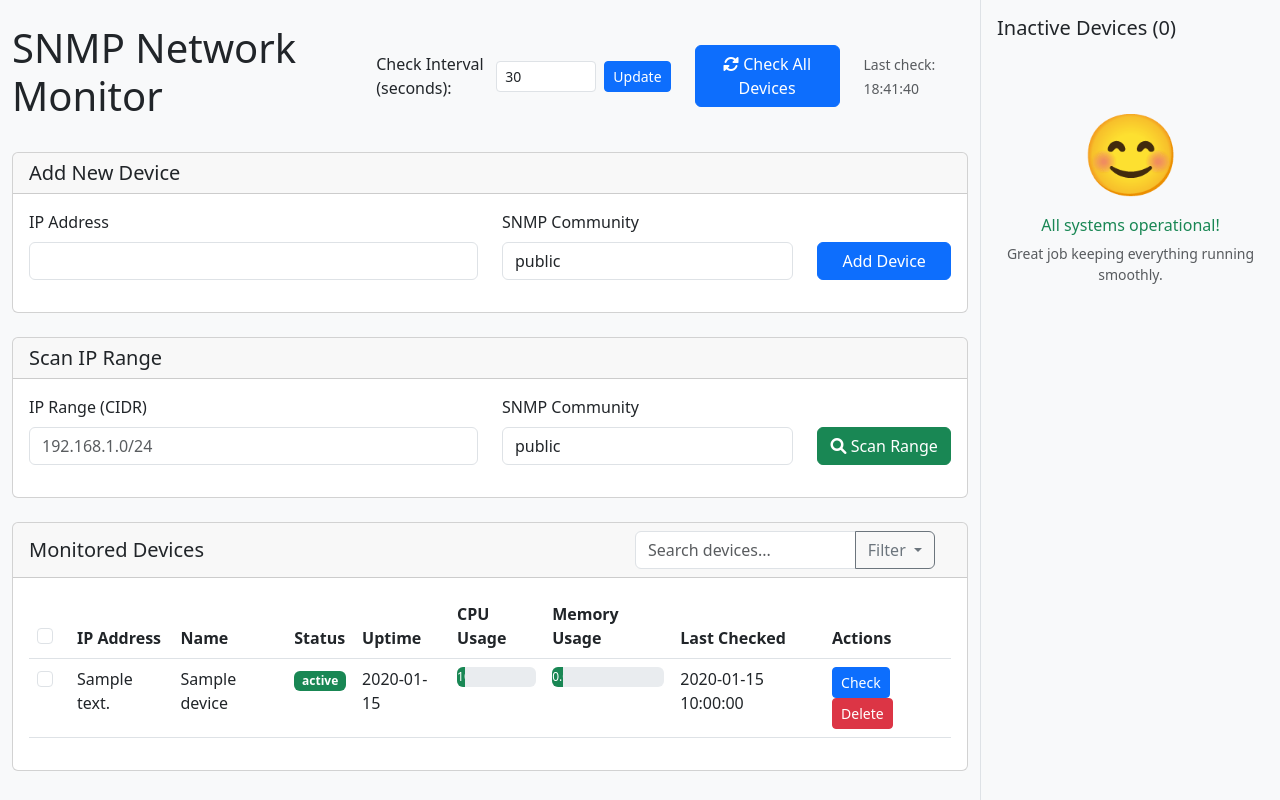
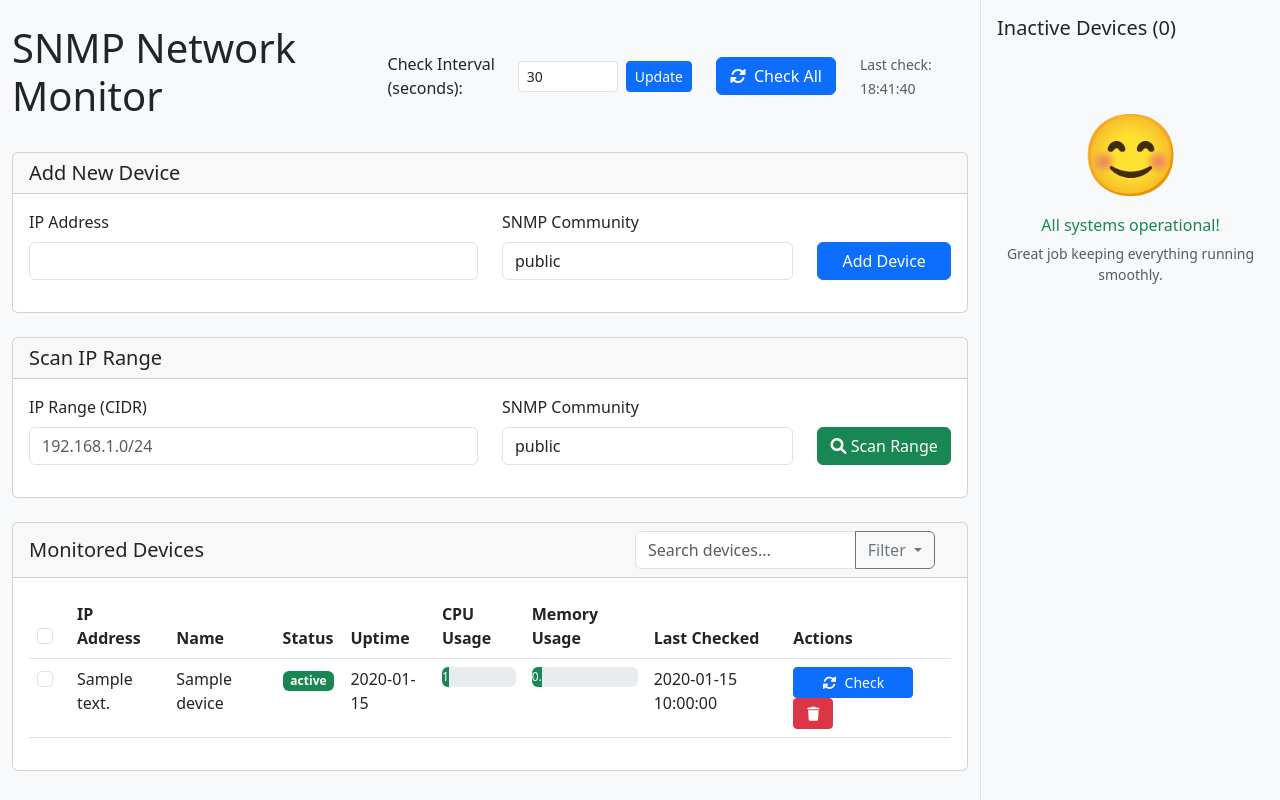
Before and after one commit to Kszyszka/nyo-snmp, a Flask app: page / in a window 1280 px wide. Run offline with Flask 3, Linux system fonts and the light colour scheme; tables that the repository leaves empty hold one stand-in row (values such as "Sample post").

Commit message:
Poprawki wizualne

```diff
--- a/templates/index.html
+++ b/templates/index.html
@@ -73,6 +73,41 @@
             font-size: 0.875rem;
             display: none;
         }
+
+        /* Add fixed width styles for buttons */
+        .btn-fixed-width {
+            width: 140px;
+            display: inline-flex;
+            align-items: center;
+            justify-content: center;
+            gap: 0.5rem;
+            white-space: nowrap;
+        }
+
+        .btn-fixed-width-sm {
+            width: 120px;
+            display: inline-flex;
+            align-items: center;
+            justify-content: center;
+            gap: 0.5rem;
+            white-space: nowrap;
+        }
+
+        .btn-fixed-width-xs {
+            width: 40px;
+            display: inline-flex;
+            align-items: center;
+            justify-content: center;
+        }
+
+        /* Ensure buttons maintain height */
+        .btn {
+            height: 38px;
+        }
+
+        .btn-sm {
+            height: 31px;
+        }
     </style>
 </head>
 <body class="bg-light">
@@ -91,8 +126,8 @@
                                name="interval" value="{{ check_interval }}" min="30" style="width: 100px;">
                         <button type="submit" class="btn btn-primary btn-sm">Update</button>
                     </form>
-                    <a href="{{ url_for('check_all_devices_now') }}" class="btn btn-primary me-4">
-                        <i class="fas fa-sync-alt"></i> Check All Devices
+                    <a href="{{ url_for('check_all_devices_now') }}" class="btn btn-primary me-4 btn-fixed-width" id="checkAllDevicesBtn">
+                        <i class="fas fa-sync-alt"></i> Check All
                     </a>
                     <div class="text-muted">
                         <small>Last check: <span id="lastCheckTime">{{ last_check_time.strftime('%H:%M:%S') }}</span></small>
@@ -255,8 +290,12 @@
                                     </td>
                                     <td class="last-checked-cell">{{ device.last_checked.strftime('%Y-%m-%d %H:%M:%S') if device.last_checked else 'Never' }}</td>
                                     <td>
-                                        <button class="btn btn-sm btn-primary check-device" data-ip="{{ device.ip_address }}">Check</button>
-                                        <button class="btn btn-sm btn-danger delete-device" data-ip="{{ device.ip_address }}">Delete</button>
+                                        <button class="btn btn-sm btn-primary check-device btn-fixed-width-sm" data-device-id="{{ device.id }}">
+                                            <i class="fas fa-sync-alt"></i> Check
+                                        </button>
+                                        <button class="btn btn-sm btn-danger delete-device btn-fixed-width-xs" data-device-id="{{ device.id }}">
+                                            <i class="fas fa-trash"></i>
+                                        </button>
                                     </td>
                                 </tr>
                                 {% endfor %}
@@ -287,10 +326,10 @@
                             <span class="notification-time">{{ device.last_checked.strftime('%H:%M:%S') }}</span>
                         </div>
                         <div class="notification-actions">
-                            <button class="btn btn-sm btn-primary check-device" data-device-id="{{ device.id }}">
+                            <button class="btn btn-sm btn-primary check-device btn-fixed-width-sm" data-device-id="{{ device.id }}">
                                 <i class="fas fa-sync-alt"></i> Check Now
                             </button>
-                            <button class="btn btn-sm btn-danger delete-device" data-device-id="{{ device.id }}">
+                            <button class="btn btn-sm btn-danger delete-device btn-fixed-width-xs" data-device-id="{{ device.id }}">
                                 <i class="fas fa-trash"></i>
                             </button>
                         </div>
@@ -407,13 +446,13 @@
                             } else {
                                 alert(data.message || 'Error checking device status');
                                 button.disabled = false;
-                                button.innerHTML = '<i class="fas fa-sync-alt"></i> Check Now';
+                                button.innerHTML = '<i class="fas fa-sync-alt"></i> Check';
                             }
                         })
                         .catch(error => {
                             alert('An error occurred while checking the device');
                             button.disabled = false;
-                            button.innerHTML = '<i class="fas fa-sync-alt"></i> Check Now';
+                            button.innerHTML = '<i class="fas fa-sync-alt"></i> Check';
                         });
                 });
             });
@@ -575,6 +614,34 @@
                             alert('An error occurred while deleting the device');
                         });
                     }
+                });
+            });
+
+            // Add event listeners for check buttons
+            document.querySelectorAll('.check-device').forEach(button => {
+                button.addEventListener('click', function() {
+                    const deviceId = this.dataset.deviceId;
+                    const button = this;
+                    button.disabled = true;
+                    button.innerHTML = '<i class="fas fa-spinner fa-spin"></i> Checking...';
+
+                    fetch(`/check_status/${deviceId}`)
+                        .then(response => response.json())
+                        .then(data => {
+                            if (data.status === 'success') {
+                                // Refresh the page to show updated status
+                                window.location.reload();
+                            } else {
+                                alert(data.message || 'Error checking device status');
+                                button.disabled = false;
+                                button.innerHTML = '<i class="fas fa-sync-alt"></i> Check';
+                            }
+                        })
+                        .catch(error => {
+                            alert('An error occurred while checking the device');
+                            button.disabled = false;
+                            button.innerHTML = '<i class="fas fa-sync-alt"></i> Check';
+                        });
                 });
             });
 
@@ -902,7 +969,33 @@
                 console.log('Notifications are not supported in this browser');
             }
 
-            // Rest of the DOMContentLoaded code...
+            // Add click handler for Check All Devices button
+            const checkAllBtn = document.getElementById('checkAllDevicesBtn');
+            if (checkAllBtn) {
+                checkAllBtn.addEventListener('click', function(e) {
+                    e.preventDefault();
+                    const button = this;
+                    button.disabled = true;
+                    button.innerHTML = '<i class="fas fa-spinner fa-spin"></i> Checking...';
+
+                    fetch(button.href)
+                        .then(response => response.json())
+                        .then(data => {
+                            if (data.status === 'success') {
+                                window.location.reload();
+                            } else {
+                                alert(data.message || 'Error checking devices');
+                                button.disabled = false;
+                                button.innerHTML = '<i class="fas fa-sync-alt"></i> Check All';
+                            }
+                        })
+                        .catch(error => {
+                            alert('An error occurred while checking devices');
+                            button.disabled = false;
+                            button.innerHTML = '<i class="fas fa-sync-alt"></i> Check All';
+                        });
+                });
+            }
         });
     </script>
 </body>
```
